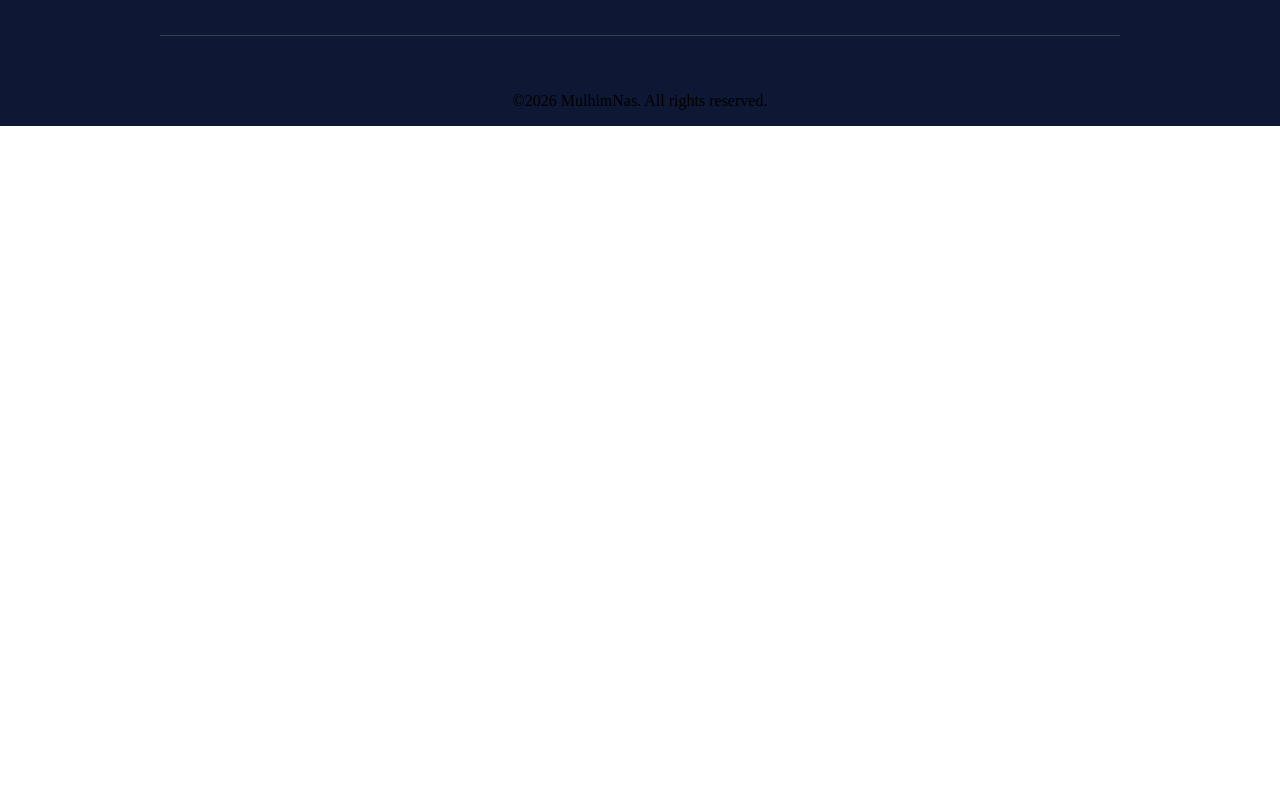
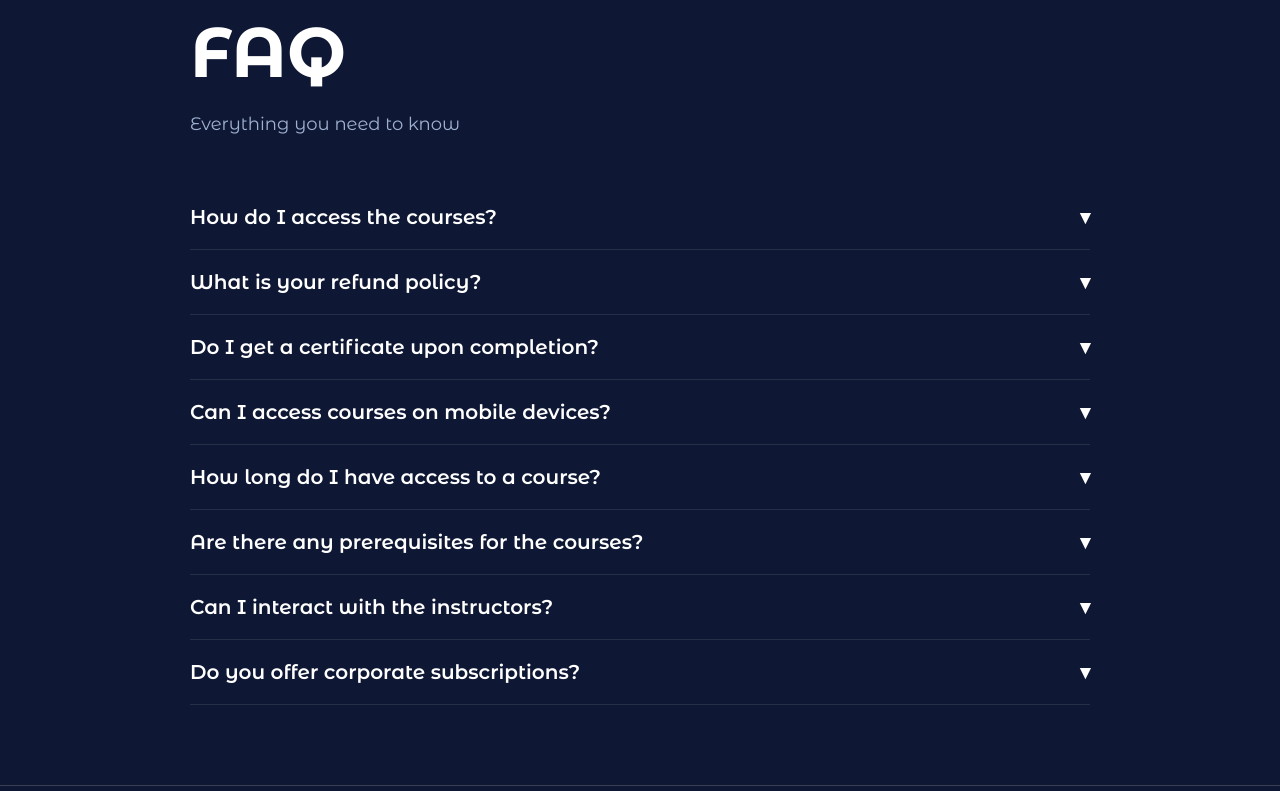
Before and after one commit to BondoqZain/learnVueJs, a Vue app: page / in a window 1280 px wide. Shown: the part 6409-7200 px from the top of the page. Before the commit the page ends 6535 px from the top, so only its background shows below. Built offline with nearby package versions, Linux system fonts and the light colour scheme.

Commit message:
added FAQ component

```diff
--- a/src/App.vue
+++ b/src/App.vue
@@ -8,6 +8,7 @@ import Vision from './components/Vision.vue';
 import Statistics from './components/Statistics.vue';
 import Mission from './components/Mission.vue';
 import StudentStories from './components/StudentStories.vue';
+import Faq from './components/Faq.vue';
 </script>
 
 <template>
@@ -20,6 +21,7 @@ import StudentStories from './components/StudentStories.vue';
     <Statistics />
     <Mission />
     <StudentStories />
+    <Faq />
     <MainFooter />
   </div>
 </template>
--- /dev/null
+++ b/src/components/Faq.vue
@@ -0,0 +1,83 @@
+<template>
+    <section class="faq">
+        <div class="faq-container">
+            <h1>FAQ</h1>
+            <p class="subtitle">Everything you need to know</p>
+
+            <details class="faq-item">
+                <summary>How do I access the courses?</summary>
+            </details>
+
+            <details class="faq-item">
+                <summary>What is your refund policy?</summary>
+            </details>
+
+            <details class="faq-item">
+                <summary>Do I get a certificate upon completion?</summary>
+            </details>
+
+            <details class="faq-item">
+                <summary>Can I access courses on mobile devices?</summary>
+            </details>
+
+            <details class="faq-item">
+                <summary>How long do I have access to a course?</summary>
+            </details>
+
+            <details class="faq-item">
+                <summary>Are there any prerequisites for the courses?</summary>
+            </details>
+
+            <details class="faq-item">
+                <summary>Can I interact with the instructors?</summary>
+            </details>
+
+            <details class="faq-item">
+                <summary>Do you offer corporate subscriptions?</summary>
+            </details>
+        </div>
+    </section>
+</template>
+
+<style scoped>
+.faq {
+    padding: 80px 20px;
+    color: var(--white);
+    font-family: Montserrat Alternates;
+}
+
+.faq-container {
+    max-width: 900px;
+    margin: auto;
+}
+
+.faq-container h1 {
+    font-size: 70px;
+    margin-bottom: 10px;
+}
+
+.subtitle {
+    color: var(--text-subtitle);
+    margin-bottom: 50px;
+    font-size: 18px;
+}
+
+.faq-item {
+    border-bottom: 1px solid var(--border-light);
+    padding: 20px 0;
+}
+
+summary {
+    font-size: 20px;
+    font-weight: 600;
+    list-style: none;
+    position: relative;
+}
+
+summary::after {
+    content: "▾";
+    position: absolute;
+    right: 0;
+    transition: 0.3s;
+}
+</style>
--- a/src/components/StudentStories.vue
+++ b/src/components/StudentStories.vue
@@ -131,6 +131,9 @@
     </section>
 </template>
 <style scoped>
+.student-stories{
+    margin-top: 150px;
+}
 .stories {
     color: var(--white);
     display: flex;
```
